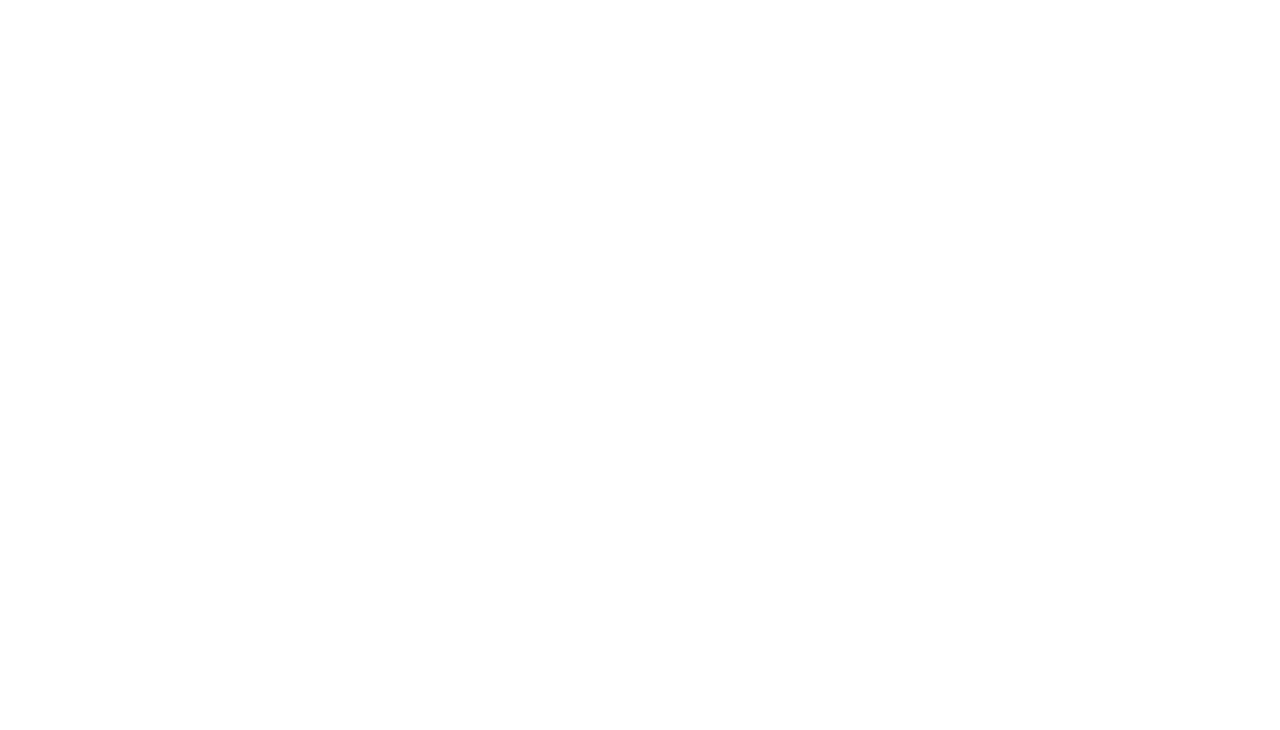
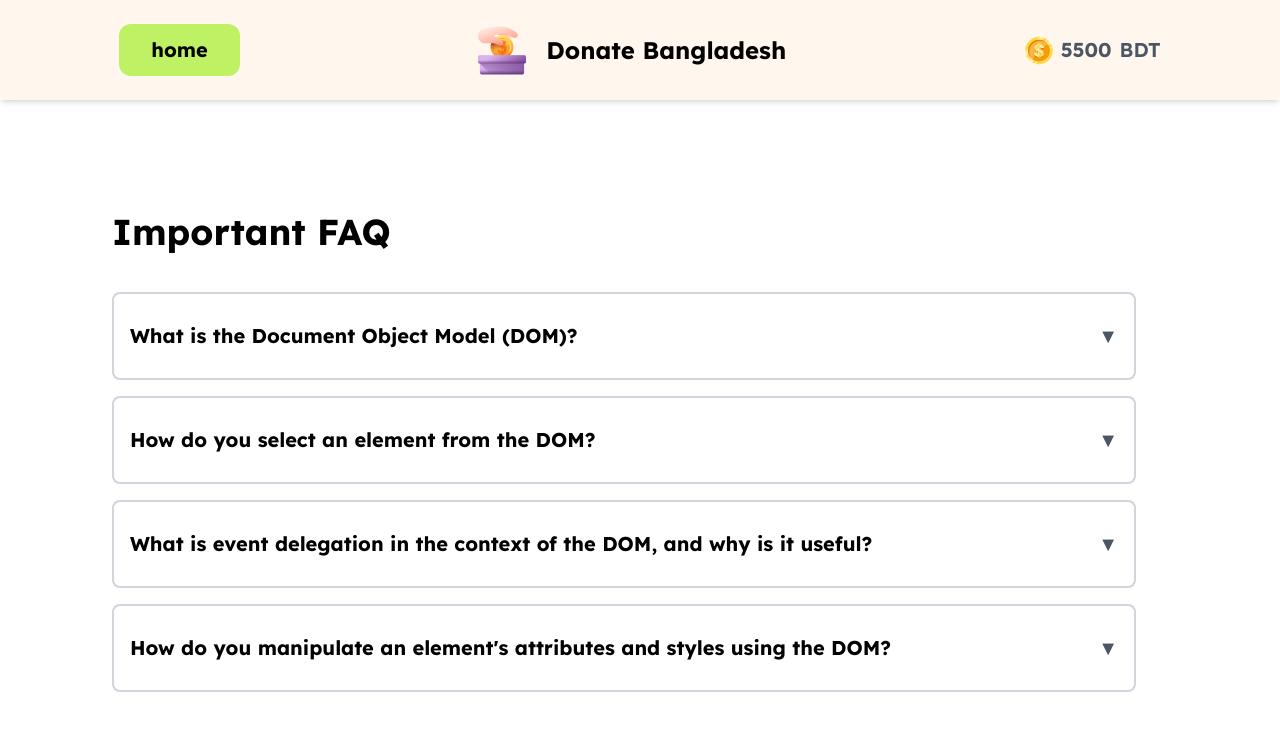
Before and after one commit to jahid-hasan-sajeeb/a5, a plain HTML site: page blog.html in a window 1280 px wide. Drawn offline with nearby package versions, Linux system fonts and the light colour scheme.

Commit message:
codded blog.html

```diff
--- a/blog.html
+++ b/blog.html
@@ -0,0 +1,98 @@
+<!DOCTYPE html>
+<html lang="en">
+
+<head>
+    <meta charset="UTF-8">
+    <meta name="viewport" content="width=device-width, initial-scale=1.0">
+    <title>FAQ Help Bangladesh</title>
+
+    <!-- Font Link -->
+    <link rel="preconnect" href="https://fonts.googleapis.com">
+    <link rel="preconnect" href="https://fonts.gstatic.com" crossorigin>
+    <link href="https://fonts.googleapis.com/css2?family=Lexend:wght@100..900&display=swap" rel="stylesheet">
+
+    <!-- cdn tailwind -->
+    <script src="https://cdn.tailwindcss.com"></script>
+    <script>
+        tailwind.config = {
+            theme: {
+                extend: {
+                    fontFamily: {
+                        'lexend': ['Lexend', 'sans-serif'],
+                    },
+                }
+            }
+        }
+    </script>
+</head>
+
+<body>
+    <header>
+        <section class="flex justify-around items-center bg-orange-50 shadow-md">
+            <div class="my-6 bg-lime-300 rounded-xl ">
+                <a class="text-xl font-bold font-lexend px-8 py-3 block" href="/index.html">home</a>
+            </div>
+            <div class="flex items-center gap-5 my-6">
+                <img src="assets/logo.png" alt="">
+                <h2 class="text-2xl font-bold font-lexend">Donate Bangladesh</h2>
+            </div>
+            <div class="flex items-center gap-2 my-6">
+                <img src="assets/coin.png" alt="">
+                <h2 id="balance" class="text-xl font-bold font-lexend text-gray-600">5500</h2>
+                <p class="text-xl font-semibold font-lexend text-gray-600">BDT</p>
+            </div>
+        </section>
+    </header>
+
+    <main class="m-28 max-w-5xl">
+        <h2 class="text-4xl font-bold font-lexend mb-10">Important FAQ</h2>
+
+        <div class="border-2 border-gray-300 p-4 mb-4 rounded-lg">
+            <button class="flex justify-between items-center w-full text-left  font-bold text-xl font-lexend py-3"
+                onclick="showAnswer(0)">
+                What is the Document Object Model (DOM)?
+                <span class="text-gray-600">&#9660;</span>
+            </button>
+            <p class="faq-answer hidden text-lg text-gray-700 pl-4">
+                The DOM is a programming interface for web documents. It represents the page so that programs can change the document structure, style, and content.
+            </p>
+        </div>
+
+        <div class="border-2 border-gray-300 p-4 mb-4 rounded-lg">
+            <button class="flex justify-between items-center w-full text-left  font-bold text-xl font-lexend py-3"
+                onclick="showAnswer(1)">
+                How do you select an element from the DOM?
+                <span class="text-gray-600">&#9660;</span>
+            </button>
+            <p class="faq-answer hidden text-lg text-gray-700 pl-4">
+                You can select an element using various methods such as `getElementById()`, `querySelector()`, or `getElementsByClassName()` in JavaScript.
+            </p>
+        </div>
+
+        <div class="border-2 border-gray-300 p-4 mb-4 rounded-lg">
+            <button class="flex justify-between items-center w-full text-left  font-bold text-xl font-lexend py-3"
+                onclick="showAnswer(2)">
+                What is event delegation in the context of the DOM, and why is it useful?
+                <span class="text-gray-600">&#9660;</span>
+            </button>
+            <p class="faq-answer hidden text-lg text-gray-700 pl-4">
+                Event delegation allows you to avoid adding event listeners to specific nodes. Instead, the event listener is added to a parent element, leveraging event bubbling.
+            </p>
+        </div>
+
+        <div class="border-2 border-gray-300 p-4 mb-4 rounded-lg">
+            <button class="flex justify-between items-center w-full text-left  font-bold text-xl font-lexend py-3"
+                onclick="showAnswer(3)">
+                How do you manipulate an element's attributes and styles using the DOM?
+                <span class="text-gray-600">&#9660;</span>
+            </button>
+            <p class="faq-answer hidden text-lg text-gray-700 pl-4">
+                You can manipulate an element's attributes using methods like `setAttribute()` or `removeAttribute()`, and styles can be modified by accessing the `style` property in JavaScript.
+            </p>
+        </div>
+
+    </main>
+<script src="scripts/script.js"></script>
+</body>
+
+</html>
--- a/scripts/script.js
+++ b/scripts/script.js
@@ -115,3 +115,22 @@ document.getElementById('donate-now-feni').addEventListener('click', function()
 document.getElementById('donate-now-quota').addEventListener('click', function() {
   donateNowButton('donation-amount-quota', 'total-donation-quota');
 });
+
+
+
+function showAnswer(index) {
+  const answers = document.querySelectorAll('.faq-answer');
+  const arrows = document.querySelectorAll('button span');
+  const currentAnswer = answers[index];
+  const currentArrow = arrows[index];
+
+  // Toggle the hidden class for the selected answer
+  currentAnswer.classList.toggle('hidden');
+
+  // Toggle the arrow direction
+  if (currentAnswer.classList.contains('hidden')) {
+    currentArrow.innerHTML = '&#9660;'; // Down arrow
+  } else {
+    currentArrow.innerHTML = '&#9650;'; // Up arrow
+  }
+}
```
Also changed, not shown: index.html (+1 -1 lines), 1 other file.
